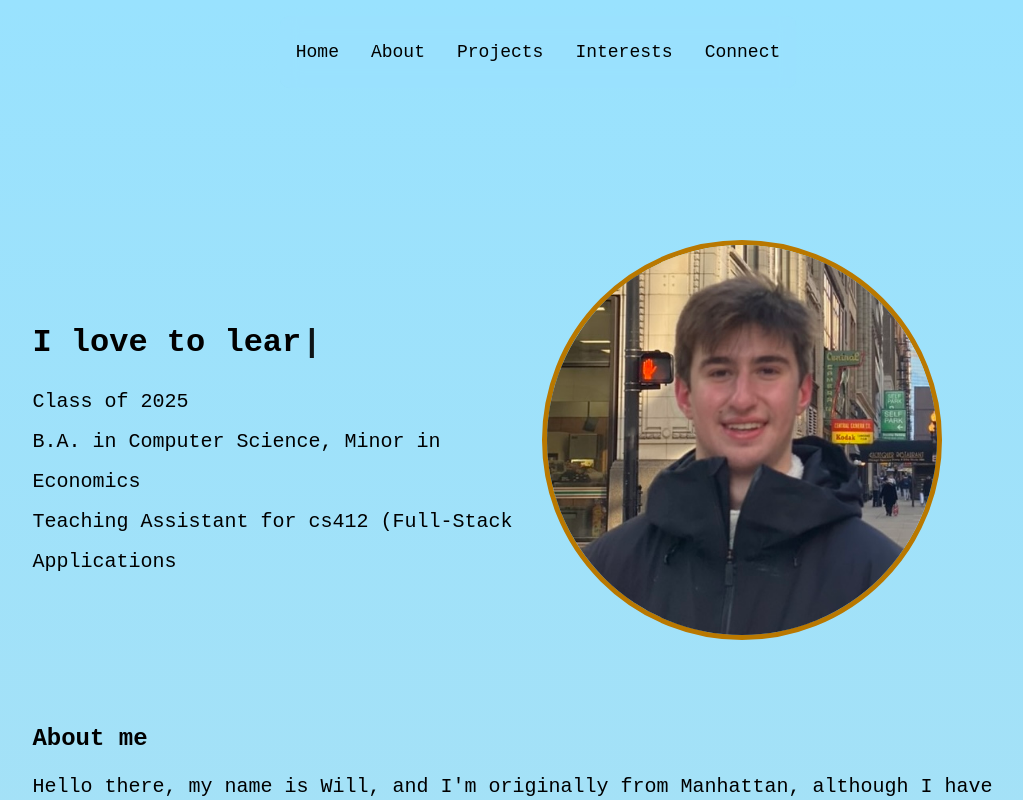
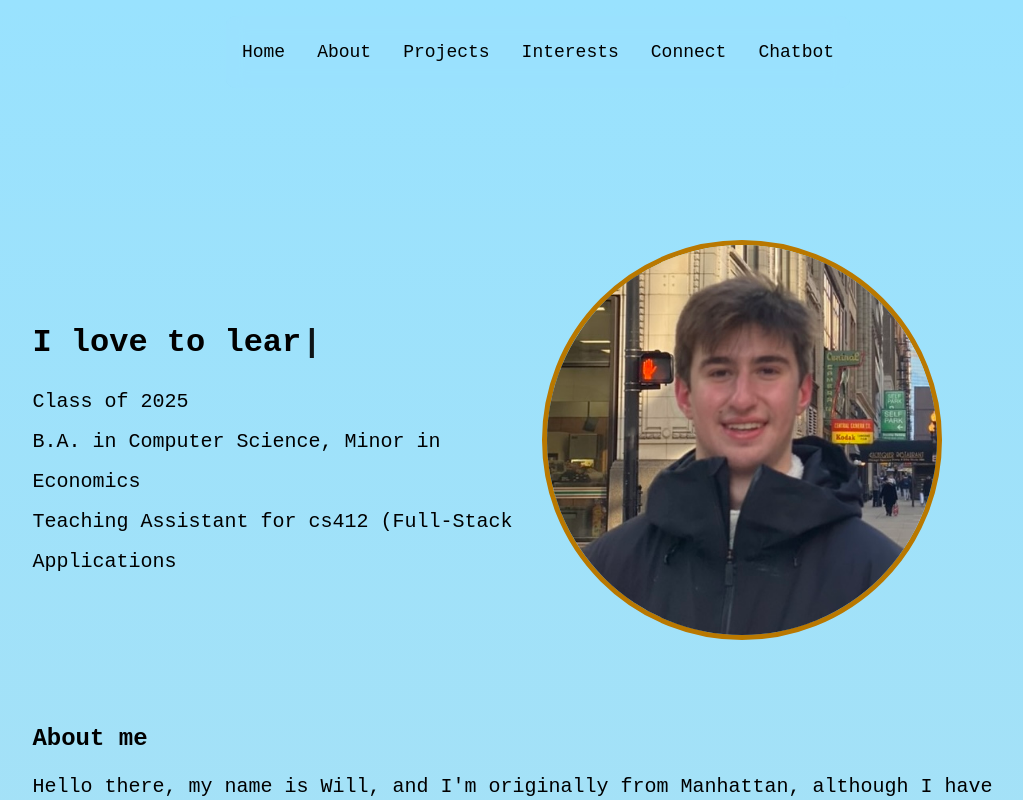
Before and after one commit to wesleevar/react-portfolio-template, a React (Vite) app: page / in a window 1280 px wide. Shown: the top 800 px of the page, without its empty margins (102-1125 px from the left). Built offline with nearby package versions, Linux system fonts and the light colour scheme.

Commit message:
added chatbot boilerplate

```diff
--- a/src/App.tsx
+++ b/src/App.tsx
@@ -48,6 +48,8 @@ function App() {
         {/* TODO: navigate to `components/Connect.tsx and update all TODO:s */}
         <Connect />
 
+        <div className="content-separator"></div>
+
         {/* chatbot Section */}
         {/* TODO: navigate to `components/Chatbot.tsx and update all TODO:s */}
         <Chatbot />
--- a/src/components/Chatbot.tsx
+++ b/src/components/Chatbot.tsx
@@ -4,17 +4,15 @@ import Input from "./ui/Input";
 
 export default function Chatbot() {
   const [question, setQuestion] = useState("");
-  // const [messages, setMessages] = useState<string[]>([]);
 
   const handleSend = () => {
     if (question.trim() === "") return;
-    // setMessages([...messages, `You: ${question}`]);
     setQuestion("");
   };
 
   return (
     <>
-      <h2 id="projects">Chatbot</h2>
+      <h2 id="chatbot">Chatbot</h2>
       <div className="chatbot-container">
         <div className="chatbox">
           <Input
@@ -24,6 +22,9 @@ export default function Chatbot() {
           />
           <Button onClick={handleSend}>Send</Button>
         </div>
+        <div className="chatreply">
+          {/* TODO: chatbot reply should go here */}
+        </div>
       </div>
     </>
   );
--- a/src/components/Navbar.tsx
+++ b/src/components/Navbar.tsx
@@ -47,6 +47,9 @@ export default function Navbar() {
         <li>
           <a href="#connect">Connect</a>
         </li>
+        <li>
+          <a href="#chatbot">Chatbot</a>
+        </li>
       </ul>
     </nav>
   );
--- a/src/index.css
+++ b/src/index.css
@@ -287,12 +287,12 @@ ul {
 
 .chatbot-container {
   display: flex;
+  flex-direction: column;
   justify-content: center;
   align-items: center;
   background-color: var(--secondary-color);
   border-radius: 10px;
   padding: 20px;
-  /* text-align: center; */
   box-shadow: 0 0 15px rgba(0, 0, 0, 0.2);
 }
 
@@ -301,6 +301,10 @@ ul {
   flex-direction: column;
   width: 60%;
   gap: 10px;
+}
+
+.chatreply {
+  width: 60%;
 }
 
 /************************** dark mode  ***************************/
```
